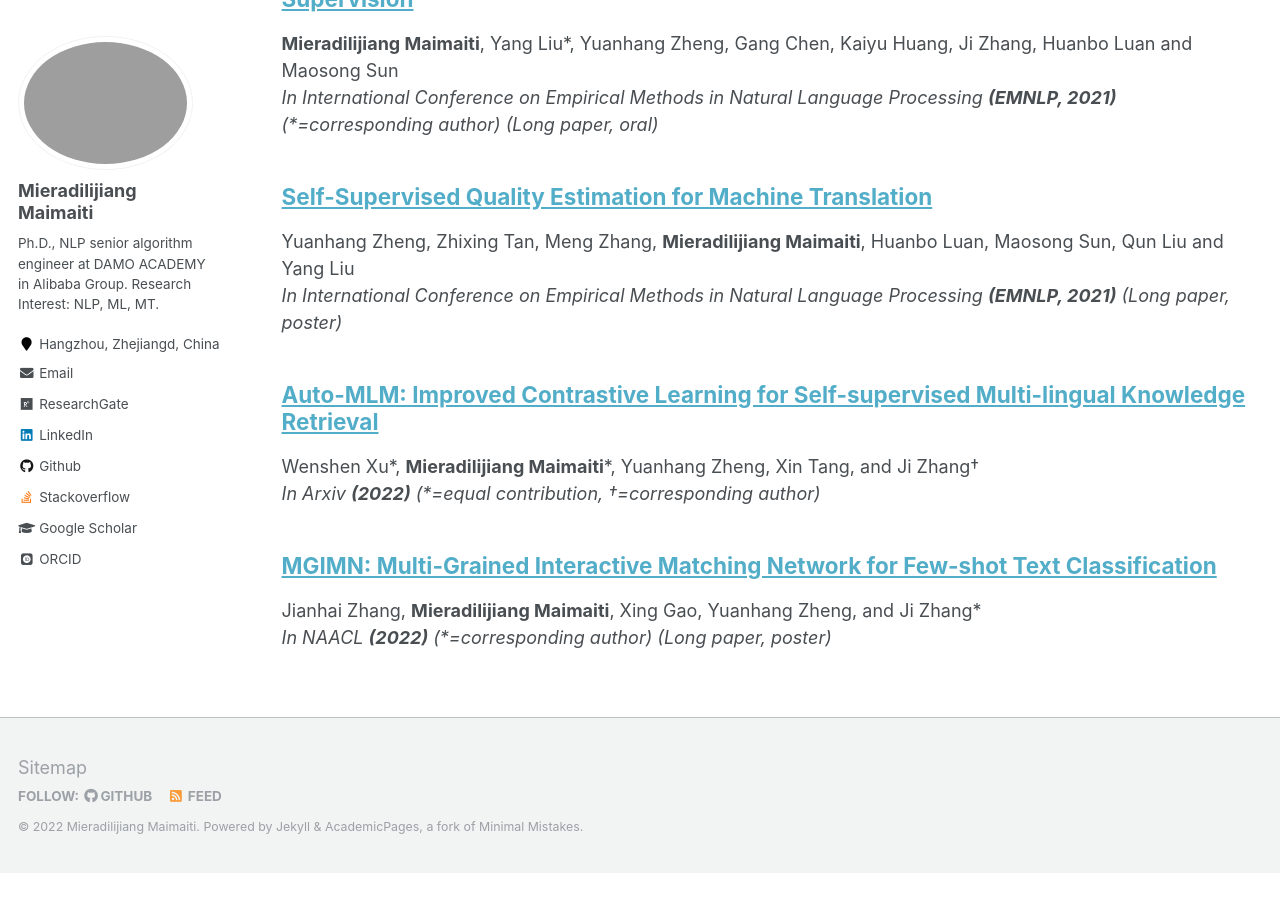
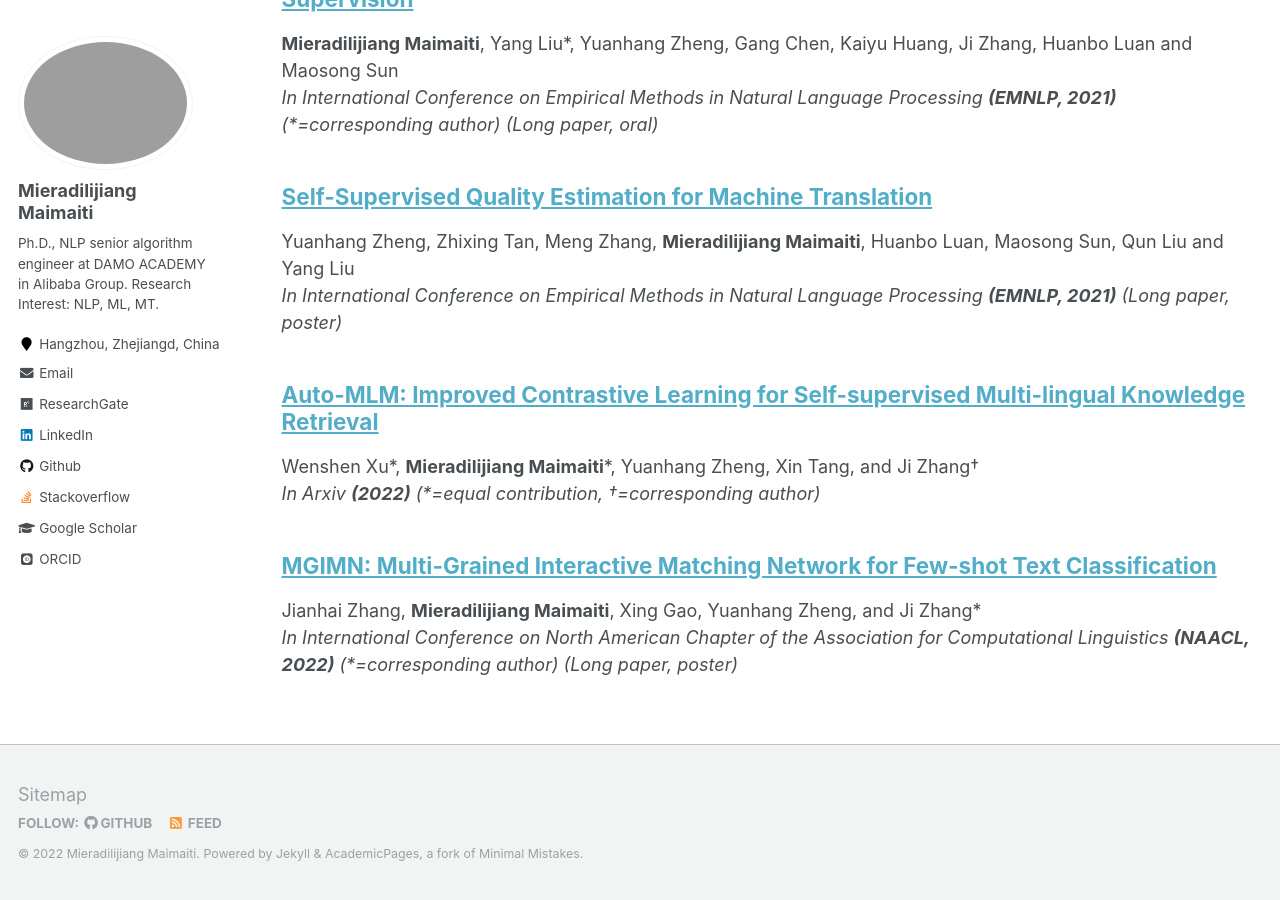
Before and after one commit to miradel51/miradel51.github.io, a Jekyll site: the page built from _pages/collection-archive.html, in a window 1280 px wide and 900 px high, scrolled down 2425 px. Built offline with Jekyll 4.4.1, drawn with Linux system fonts in a browser that asks for light colours; some web fonts are replaced; before the commit the page ends 3298 px from its top, so only the background shows below that.

Commit message:
Update 20220411_xfewshot_arxiv.md
add the full name of the conference

```diff
--- a/_publications/20220411_xfewshot_arxiv.md
+++ b/_publications/20220411_xfewshot_arxiv.md
@@ -5,7 +5,7 @@ permalink: /publication/20220411_xfewshot_arxiv
 excerpt: ''
 date: 2022-04-11
 author: Jianhai Zhang, <b>Mieradilijiang Maimaiti</b>, Xing Gao, Yuanhang Zheng, and Ji Zhang*
-conference: In NAACL <b>(2022)</b> (*=corresponding author) (Long paper, poster)
+conference: In International Conference on North American Chapter of the Association for Computational Linguistics <b>(NAACL, 2022)</b> (*=corresponding author) (Long paper, poster)
 venue: 'https://arxiv.org/pdf/2204.04952.pdf'
 paperurl: ''
 citation: '<br>
```
